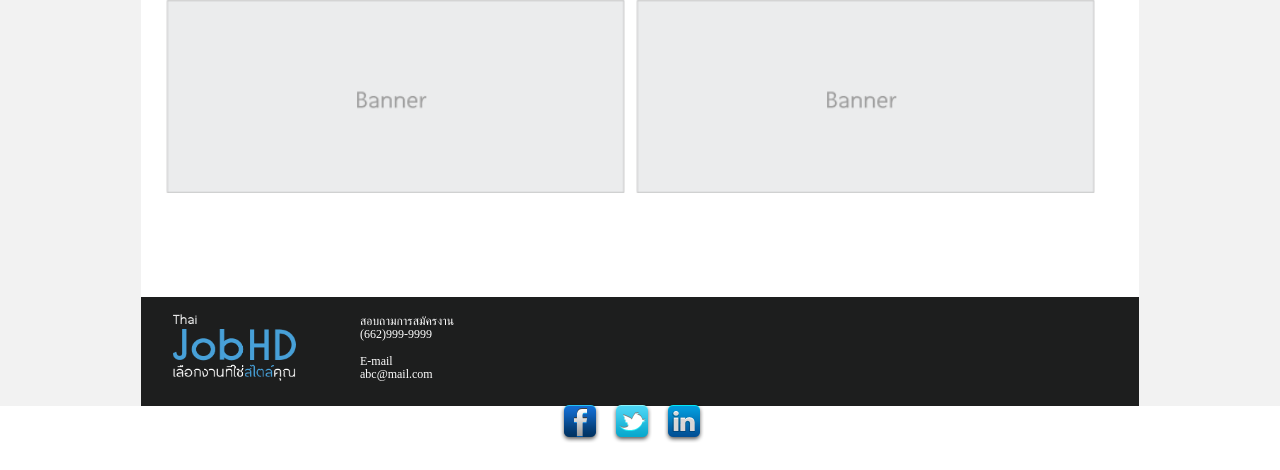
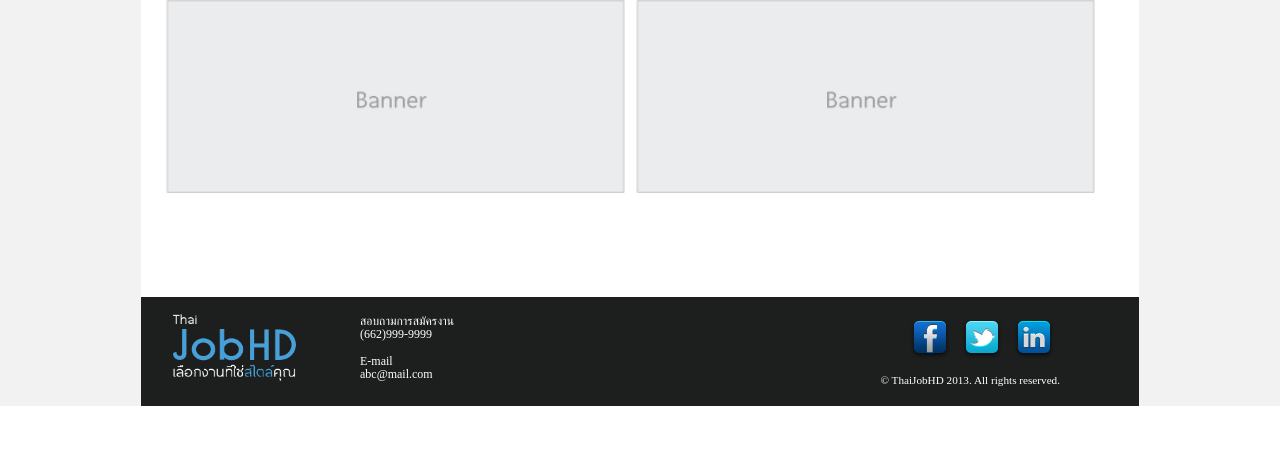
Before and after one commit to nikom2532/buildthedot-24-thaijobhd, a PHP site: page /buildthedot-24-thaijobhd2/index.php in a window 1280 px wide. Shown: the part 1362-1832 px from the top of the page. After the commit the page ends 1768 px from the top, so only its background shows below. Run offline with PHP 8.4, Linux system fonts and the light colour scheme; data that the repository does not hold is empty.

Commit message:
fix footer

```diff
--- a/Site/include/footer.php
+++ b/Site/include/footer.php
@@ -14,7 +14,7 @@
 						abc@mail.com
 					</p>
 				</div>
-				<div class="grid_3 prefix_4">
+				<div class="grid_3 prefix_3">
 					<div class="right">
 						<ul>
 							<li><img src="images/Facebook.png" width="52" height="52" alt="Facebook">
```
